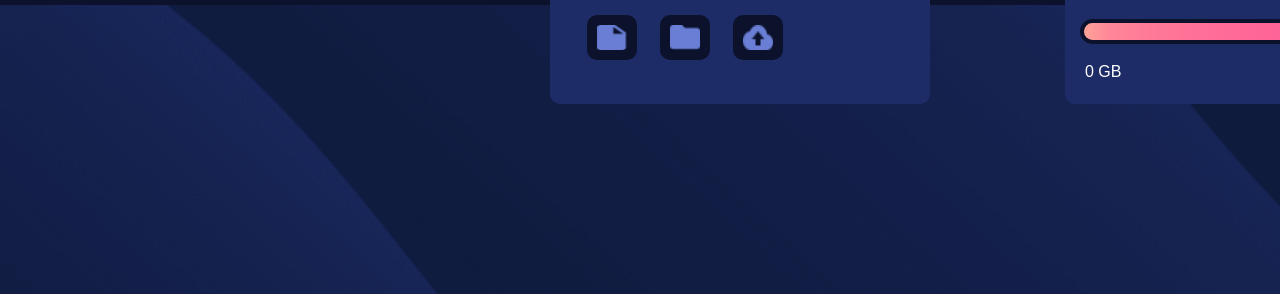
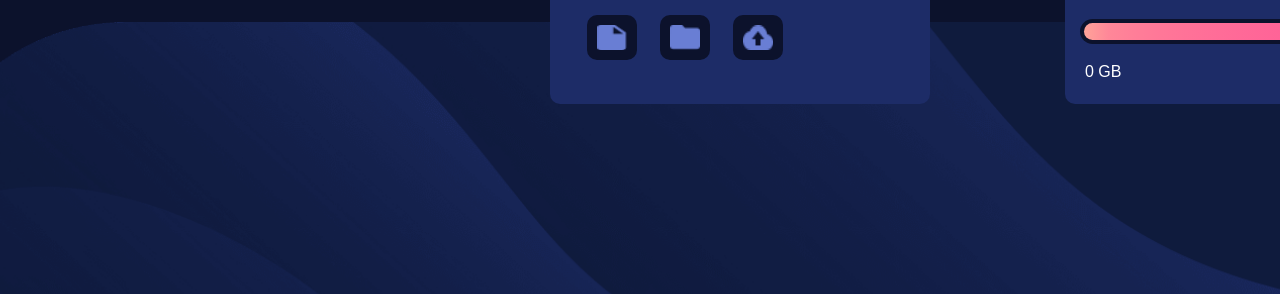
Before and after one commit to HederAlves/Fylo-date-storage-front, a plain HTML site: page index.html in a window 1280 px wide. Shown: the part 506-800 px from the top of the page. Drawn offline with Linux system fonts and the light colour scheme.

Commit message:
Update 1.0
Corrigindo tamanho de tela.

```diff
--- a/assets/style.css
+++ b/assets/style.css
@@ -5,11 +5,11 @@
 
 body {
 	font-family: sans-serif;
-	height: 1211px;
+	height: 952px;
 	background: url("../images/bg-desktop.png"), var(--backgroundColor);
 	background-repeat: no-repeat;
 	background-position: bottom;
-	background-size: 2400px;
+	background-size: 1455px;
 	display: inline-flex;
 }
 
```
